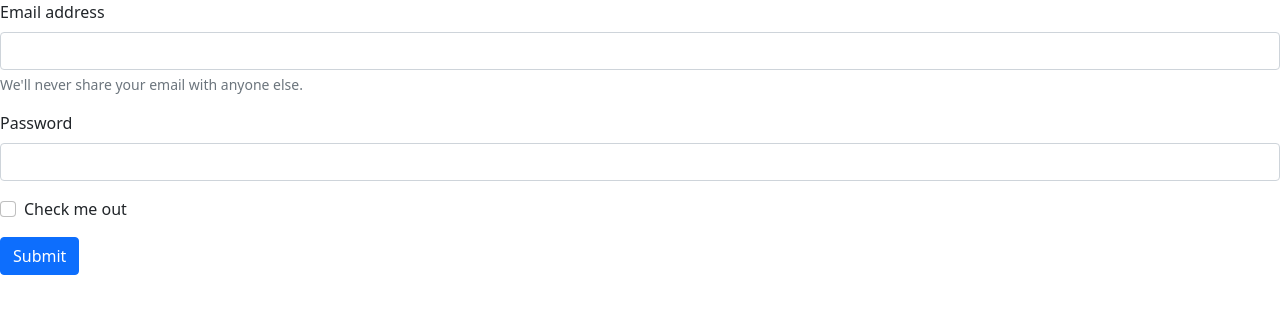
After one commit to tccrmq121/roommatch, a PHP site: page /Formulario/teste.html in a window 1280 px wide. The commit adds this page. Shown: the top 314 px of the page. Run offline with PHP 8.4, Linux system fonts and the light colour scheme.

Commit message:
06-05-22-inicio-php-im

```diff
--- a/Cadastro imovel/index.html
+++ b/Cadastro imovel/index.html
@@ -59,7 +59,7 @@
         </div>
 
         <!-- Início do formulário -->
-        <form action="cadastro_estab.php" method="POST">
+        <form enctype="multipart/form-data" action="../php/cadastro_estab.php" method="POST">
 
             <div class="row">
                 <!-- Campo do endereço com legenda "endereço" e css de classe "campo" -->
--- /dev/null
+++ b/Formulario/teste.html
@@ -0,0 +1,31 @@
+<!DOCTYPE html>
+<html lang="en">
+<head>
+    <meta charset="UTF-8">
+    <meta http-equiv="X-UA-Compatible" content="IE=edge">
+    <meta name="viewport" content="width=device-width, initial-scale=1.0">
+    <link href="https://cdn.jsdelivr.net/npm/bootstrap@5.1.3/dist/css/bootstrap.min.css" rel="stylesheet" integrity="sha384-1BmE4kWBq78iYhFldvKuhfTAU6auU8tT94WrHftjDbrCEXSU1oBoqyl2QvZ6jIW3" crossorigin="anonymous">
+    <title>Document</title>
+</head>
+<body>
+
+
+    <form method="get">
+        <div class="mb-3">
+          <label for="exampleInputEmail1" class="form-label">Email address</label>
+          <input type="email" class="form-control" id="exampleInputEmail1" aria-describedby="emailHelp">
+          <div id="emailHelp" class="form-text">We'll never share your email with anyone else.</div>
+        </div>
+        <div class="mb-3">
+          <label for="exampleInputPassword1" class="form-label">Password</label>
+          <input type="password" class="form-control" id="exampleInputPassword1">
+        </div>
+        <div class="mb-3 form-check">
+          <input type="checkbox" class="form-check-input" id="exampleCheck1">
+          <label class="form-check-label" for="exampleCheck1">Check me out</label>
+        </div>
+        <button type="submit" class="btn btn-primary">Submit</button>
+      </form>
+
+</body>
+</html>
--- a/php/cadastro_locador.php
+++ b/php/cadastro_locador.php
@@ -73,7 +73,7 @@
 
 $last_id = mysqli_insert_id($mysqli);
 
-header('location: ../Cadastro imovel/index.html')
+header('location: ../Cadastro imovel/index.html?id=$last_id')
 
 
 
```
Also changed, not shown: Cadastro imovel/validacao.js (+16 -0 lines), php/cadastro_estab.php (added, +32 -0 lines), Cadastro imovel/cadastro_estab.php (deleted).
